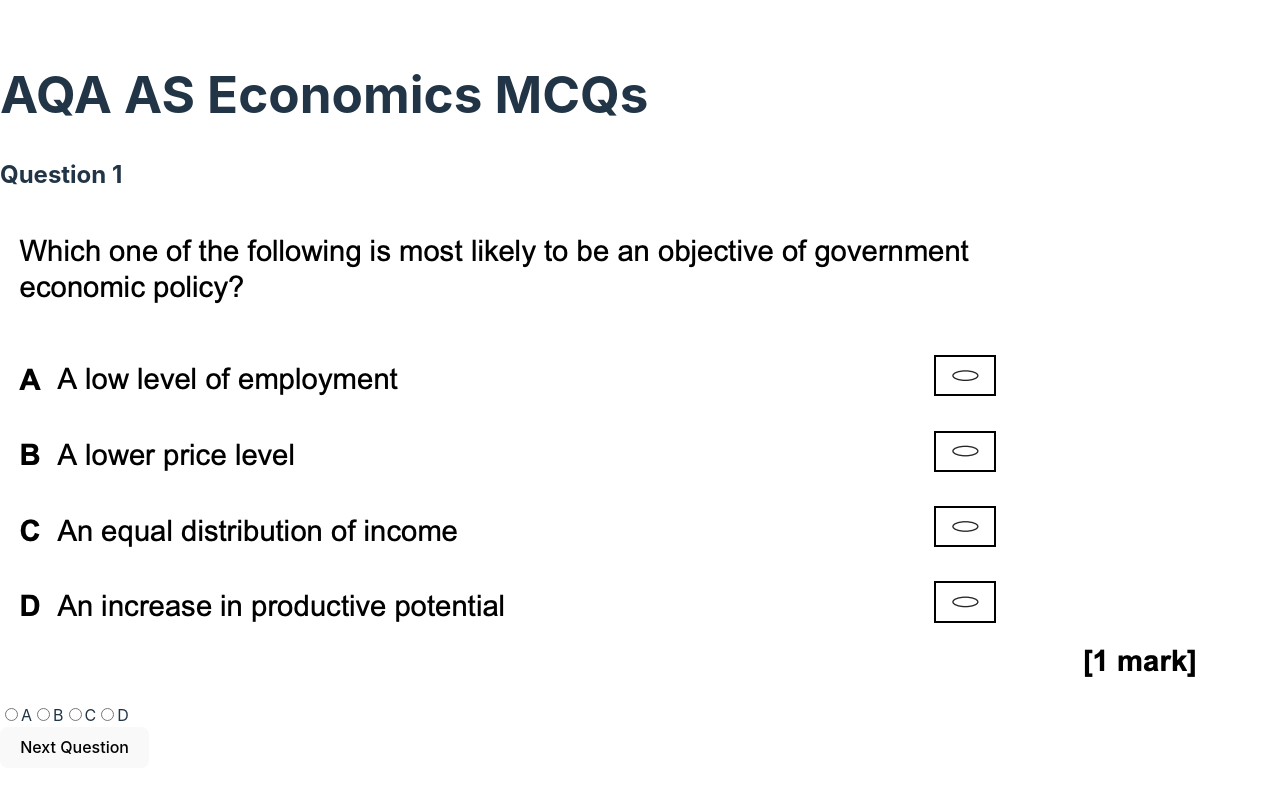
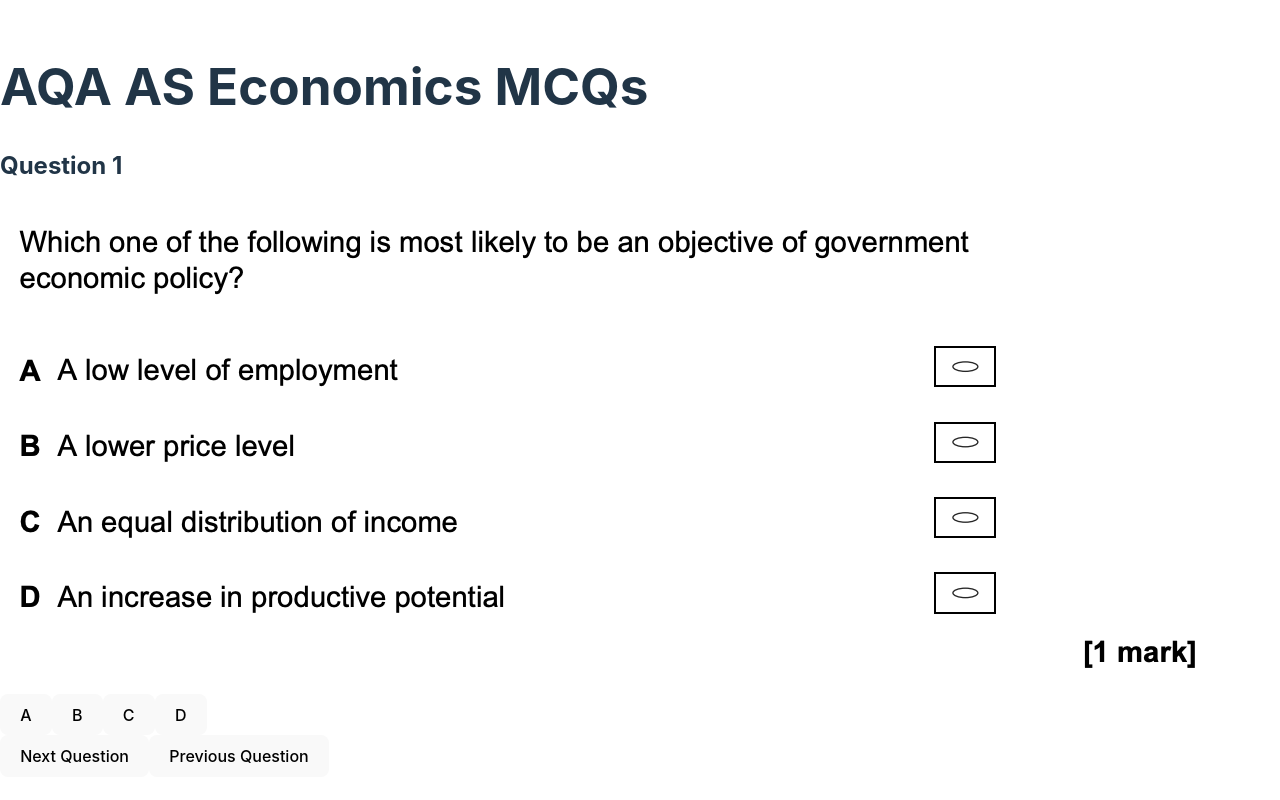
Before and after one commit to josephmeadowcroft/EconDaily, a React (Vite) app: page / in a window 1280 px wide. Built offline with nearby package versions, Linux system fonts and the light colour scheme.

Commit message:
Previous Question button

```diff
--- a/src/components/Quiz.jsx
+++ b/src/components/Quiz.jsx
@@ -16,6 +16,14 @@ const Quiz = () => {
     }
   };
 
+  const handlePreviousQuestion = () => {
+    if (currentQuestionIndex - 1 >= 0) {
+      setCurrentQuestionIndex(currentQuestionIndex - 1);
+    } else {
+      // Cannot go back
+    }
+  };
+
   return (
     <div className="quiz">
       <h1>AQA AS Economics MCQs</h1>
@@ -27,16 +35,17 @@ const Quiz = () => {
       <div>
         {currentQuestion.options.map((option, optionIndex) => (
           <label key={optionIndex}>
-            <input
-              type="radio"
+            <button
+              className="answerButton"
               name={`question${currentQuestion.question}`}
-              value={option}
-            />
-            {option}
+            >
+              {option}
+            </button>
           </label>
         ))}
       </div>
       <button onClick={handleNextQuestion}>Next Question</button>
+      <button onClick={handlePreviousQuestion}>Previous Question</button>
     </div>
   );
 };
```
